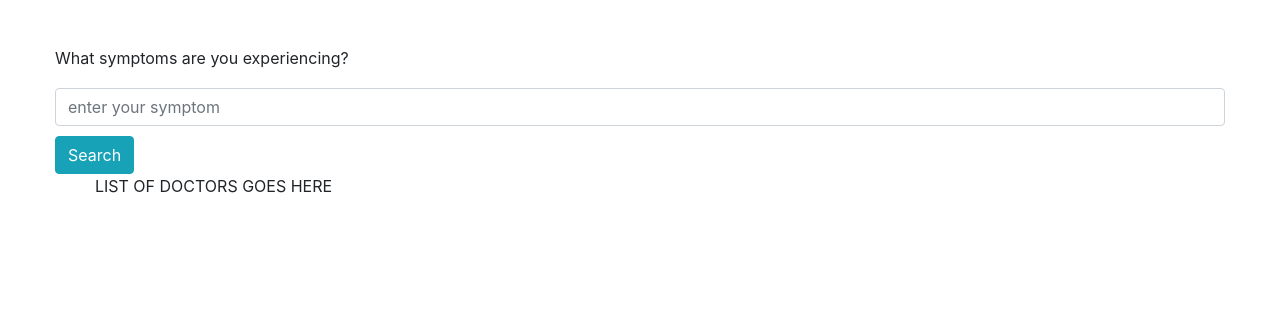
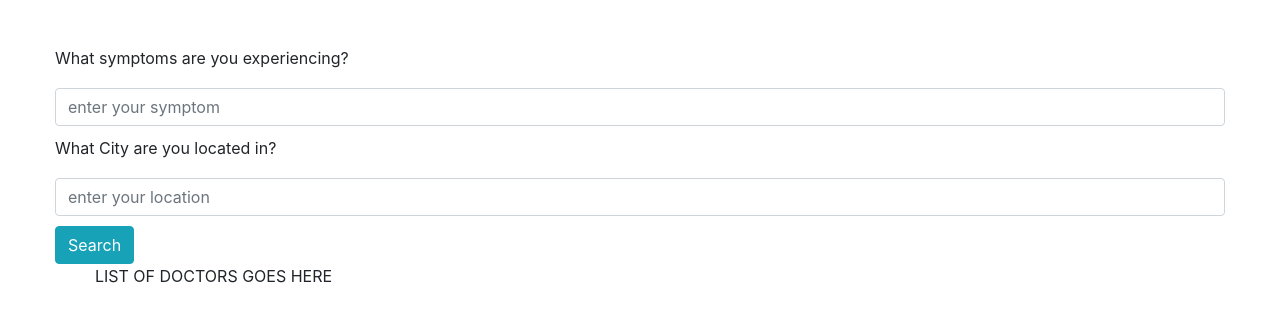
Before and after one commit to juliajessica/doctor-search, a website built with webpack: page src/index.html in a window 1280 px wide. Shown: the part 138-460 px from the top of the page. Built offline with nearby package versions, Linux system fonts and the light colour scheme.

Commit message:
update BBD in README

```diff
--- a/src/index.html
+++ b/src/index.html
@@ -15,6 +15,8 @@
         <div id="form-inputs" class="control-group">
           <label for="symptom">What symptoms are you experiencing?</label>
           <input type="text" id="symptom" class="form-control" placeholder="enter your symptom">
+          <label for="symptom">What City are you located in?</label>
+          <input type="text" id="city" class="form-control" placeholder="enter your location">
           <button type="button" name="button" class="btn btn-info">Search</button>
         </div>
         <div class="doctor-output">
```
Also changed, not shown: README.md.
